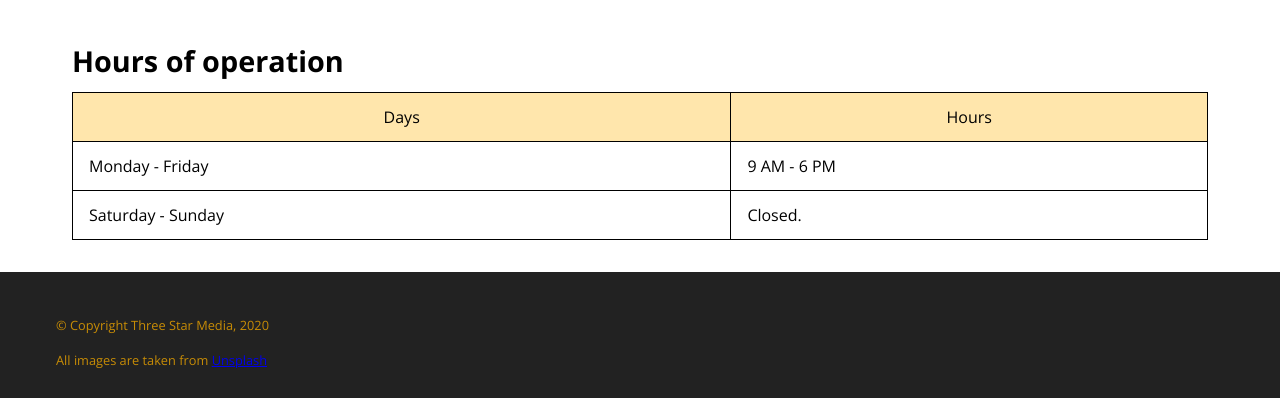
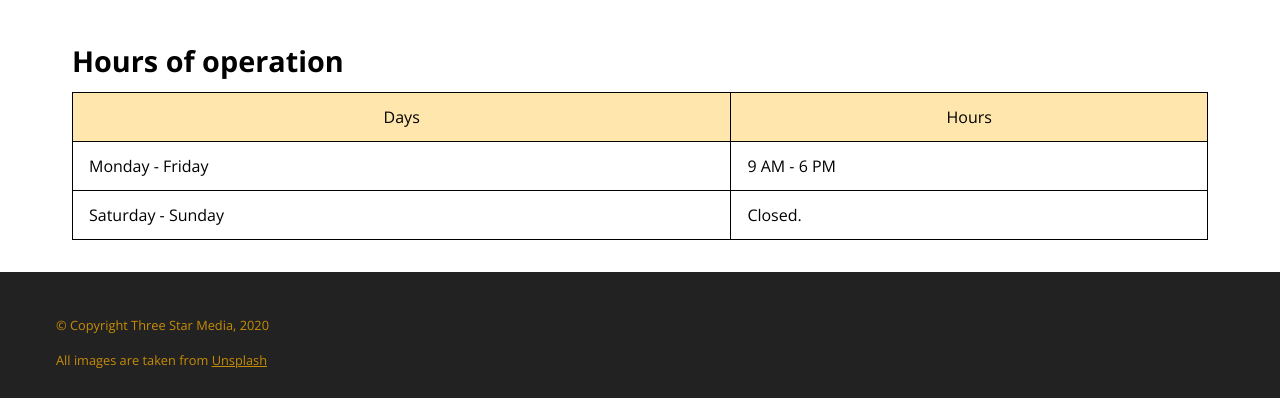
Before and after one commit to unlu0002/unlu0002.github.io, a plain HTML site: page final-project/index.html in a window 1280 px wide. Shown: the part 4183-4581 px from the top of the page. Drawn offline with nearby package versions, Linux system fonts and the light colour scheme.

Commit message:
Updates css for footer

```diff
--- a/final-project/css/main.css
+++ b/final-project/css/main.css
@@ -451,6 +451,7 @@ footer {
 
 footer a {
     text-decoration: underline;
+    color: #C78C06;
 }
 
 /* Add a min-width media query for the screen size of 760px and above */
```
